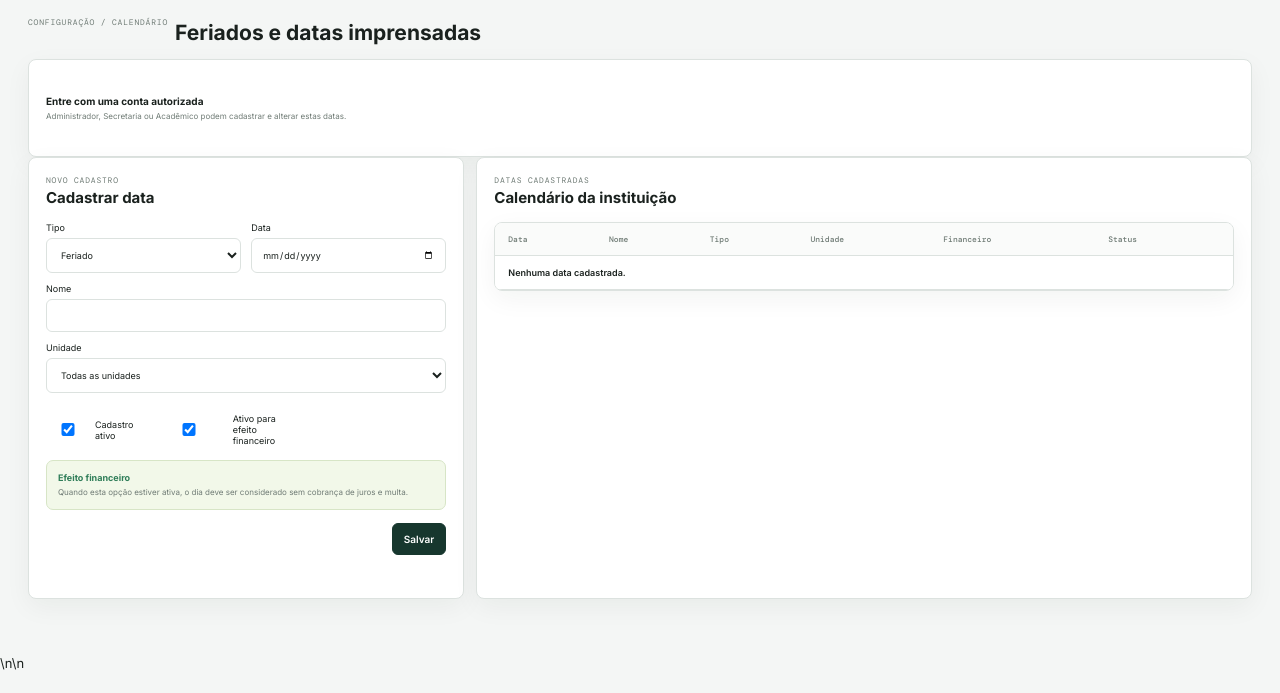
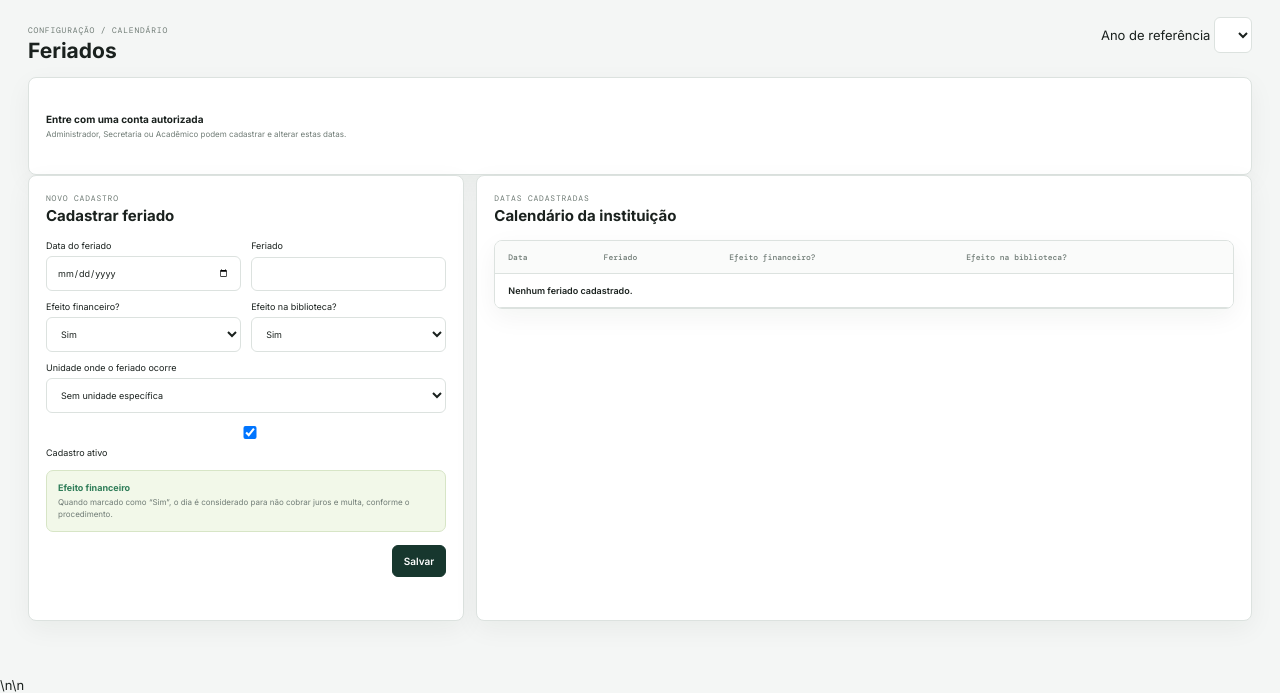
Before and after one commit to DAEG0N/daegon-educa, a plain HTML site: page index.html in a window 1280 px wide. Both pictures are taken after a click on the button "Feriados". Shown: the part 178-871 px from the top of the page. Before the commit the page ends 849 px from the top, so only its background shows below. Drawn offline with nearby package versions, Linux system fonts and the light colour scheme.

Commit message:
Correct Passo 3 UI from embedded screenshots

```diff
--- a/index.html
+++ b/index.html
@@ -194,7 +194,12 @@
 
 <section id="holidays" class="view">
   <div class="page-toolbar">
-    <div><p>CONFIGURAÇÃO / CALENDÁRIO</p><h2>Feriados e datas imprensadas</h2></div>
+    <div><p>CONFIGURAÇÃO / CALENDÁRIO</p><h2>Feriados</h2></div>
+    <div class="inline-filters">
+      <label class="holiday-year-label">Ano de referência
+        <select id="holidayYear"></select>
+      </label>
+    </div>
   </div>
 
   <div id="holidayLocked" class="card">
@@ -207,42 +212,46 @@
   <div id="holidayManager" class="holiday-layout" hidden>
     <form id="holidayForm" class="card holiday-form">
       <div class="card-head">
-        <div><p id="holidayFormEyebrow">NOVO CADASTRO</p><h3 id="holidayFormTitle">Cadastrar data</h3></div>
+        <div><p id="holidayFormEyebrow">NOVO CADASTRO</p><h3 id="holidayFormTitle">Cadastrar feriado</h3></div>
       </div>
 
       <input type="hidden" id="holidayId">
 
       <div class="holiday-grid">
-        <label>Tipo
-          <select id="holidayKind" required>
-            <option value="holiday">Feriado</option>
-            <option value="bridge_day">Data imprensada</option>
+        <label>Data do feriado
+          <input id="holidayDate" type="date" required>
+        </label>
+
+        <label>Feriado
+          <input id="holidayName" required>
+        </label>
+
+        <label>Efeito financeiro?
+          <select id="holidayFinance">
+            <option value="yes" selected>Sim</option>
+            <option value="no">Não</option>
           </select>
         </label>
 
-        <label>Data
-          <input id="holidayDate" type="date" required>
-        </label>
-
-        <label class="wide">Nome
-          <input id="holidayName" required>
-        </label>
-
-        <label class="wide">Unidade
-          <select id="holidayUnit">
-            <option value="">Todas as unidades</option>
+        <label>Efeito na biblioteca?
+          <select id="holidayLibrary">
+            <option value="yes" selected>Sim</option>
+            <option value="no">Não</option>
           </select>
         </label>
 
-        <div class="holiday-check wide">
-          <label><input id="holidayActive" type="checkbox" checked> Cadastro ativo</label>
-          <label><input id="holidayFinance" type="checkbox" checked> Ativo para efeito financeiro</label>
-        </div>
+        <label class="wide">Unidade onde o feriado ocorre
+          <select id="holidayUnit">
+            <option value="">Sem unidade específica</option>
+          </select>
+        </label>
+
+        <label class="holiday-active wide"><input id="holidayActive" type="checkbox" checked> Cadastro ativo</label>
       </div>
 
       <div class="finance-rule-note">
         <b>Efeito financeiro</b>
-        <span>Quando esta opção estiver ativa, o dia deve ser considerado sem cobrança de juros e multa.</span>
+        <span>Quando marcado como “Sim”, o dia é considerado para não cobrar juros e multa, conforme o procedimento.</span>
       </div>
 
       <div class="holiday-actions">
@@ -259,10 +268,10 @@
       <div class="table-card holiday-table">
         <table>
           <thead>
-            <tr><th>Data</th><th>Nome</th><th>Tipo</th><th>Unidade</th><th>Financeiro</th><th>Status</th><th></th></tr>
+            <tr><th>Data</th><th>Feriado</th><th>Efeito financeiro?</th><th>Efeito na biblioteca?</th><th></th></tr>
           </thead>
           <tbody id="holidayRows">
-            <tr><td colspan="7">Nenhuma data cadastrada.</td></tr>
+            <tr><td colspan="5">Nenhum feriado cadastrado.</td></tr>
           </tbody>
         </table>
       </div>
```
